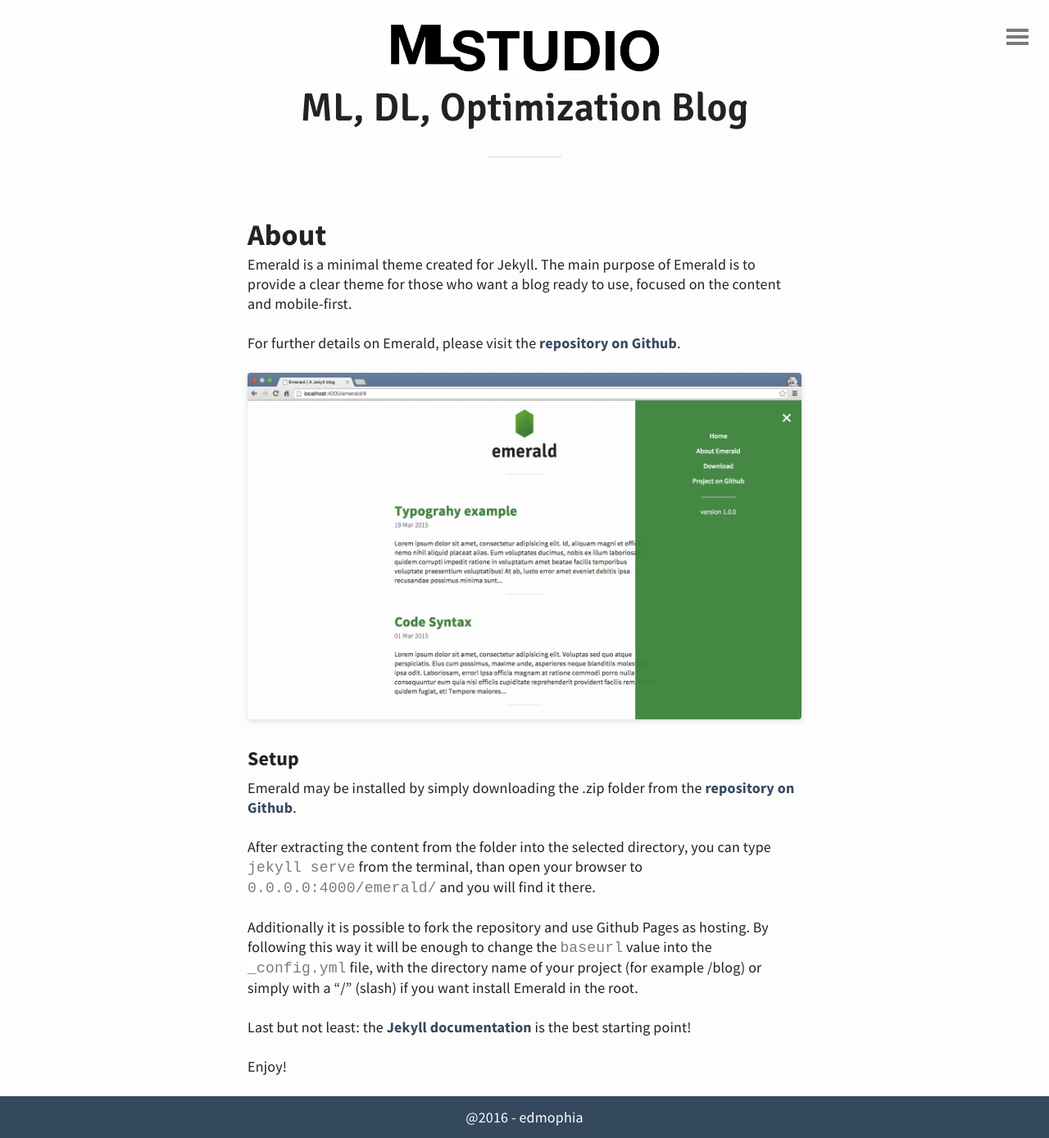
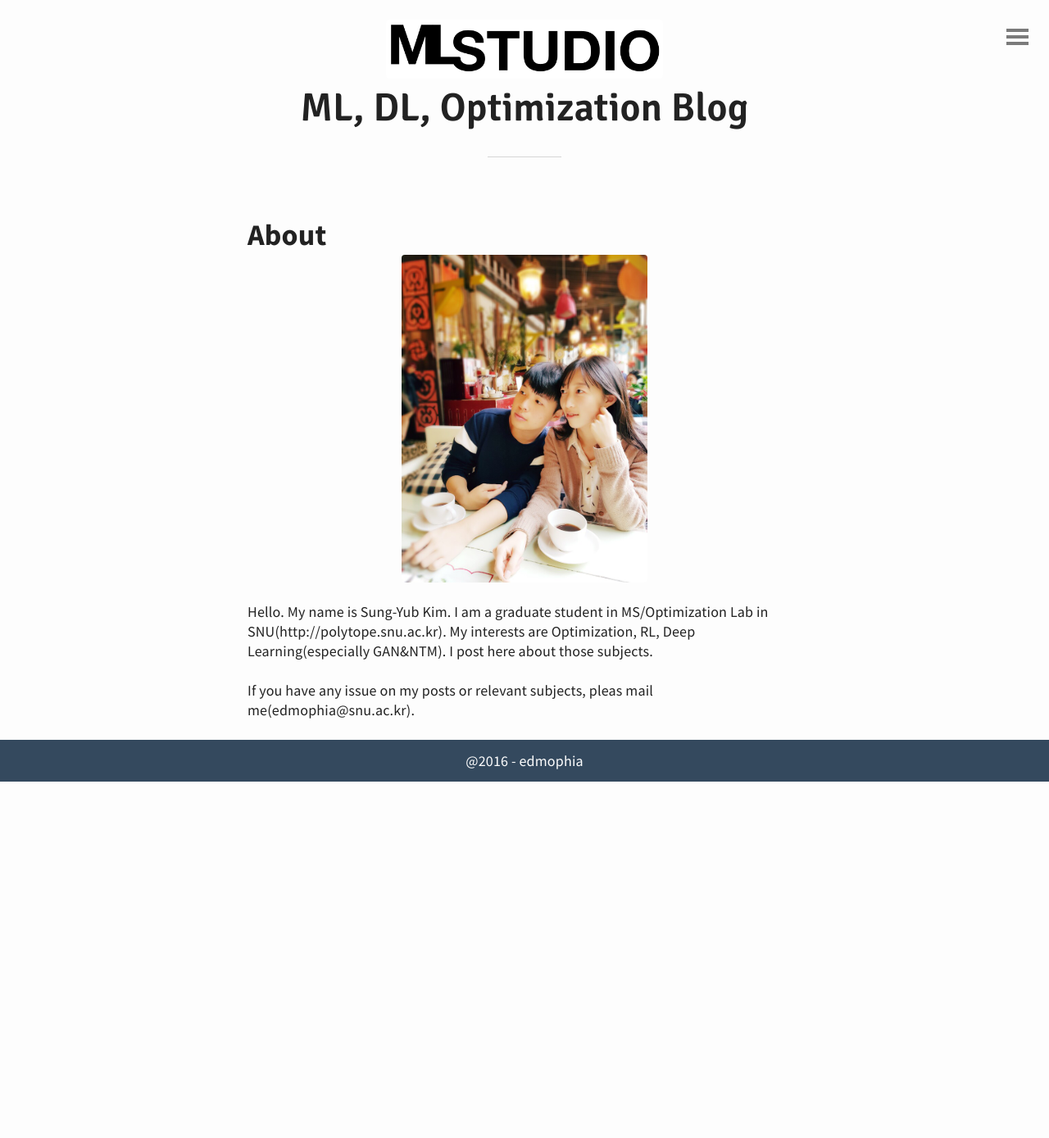
Before and after one commit to mlstdio/mlstdio.github.io, a Jekyll site: the page built from about.md, in a window 1280 px wide. Shown: the whole page at 82% size. Built offline with Jekyll 4.4.1, drawn with Linux system fonts in a browser that asks for light colours; after the commit the page ends 954 px from its top, so only the background shows below that.

Commit message:
no message

```diff
--- a/about.md
+++ b/about.md
@@ -1,21 +1,12 @@
 ---
 layout: page
-title: About Emerald
+title: About Me
 ---
 ## About
-Emerald is a minimal theme created for Jekyll. The main purpose of Emerald is to provide a clear theme for those who want a blog ready to use, focused on the content and mobile-first.
+<img src="img/profile.JPG" alt="Drawing" style="width: 300px;"/>
+Hello. My name is Sung-Yub Kim.
+I am a graduate student in MS/Optimization Lab in SNU(http://polytope.snu.ac.kr).
+My interests are Optimization, RL, Deep Learning(especially GAN&NTM).
+I post here about those subjects.
 
-For further details on Emerald, please visit the [repository on Github](https://github.com/KingFelix/emerald/).
-
-![Emerald](img/Emerald01.png "Emerald")
-
-### Setup
-Emerald may be installed by simply downloading the .zip folder from the [repository on Github](https://github.com/KingFelix/emerald/archive/master.zip).
-
-After extracting the content from the folder into the selected directory, you can type ``jekyll serve`` from the terminal, than open your browser to ``0.0.0.0:4000/emerald/`` and you will find it there.
-
-Additionally it is possible to fork the repository and use Github Pages as hosting. By following this way it will be enough to change the ``baseurl`` value into the ``_config.yml`` file, with the directory name of your project (for example /blog) or simply with a "/" (slash) if you want install Emerald in the root.
-
-Last but not least: the [Jekyll documentation](http://jekyllrb.com) is the best starting point!
-
-Enjoy!
+If you have any issue on my posts or relevant subjects, pleas mail me(edmophia@snu.ac.kr).
```
Also changed, not shown: img/profile.JPG (added).
